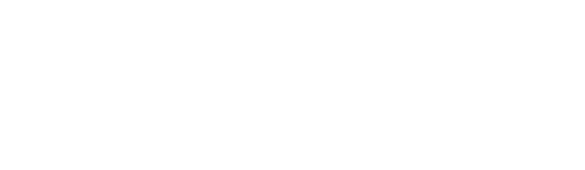
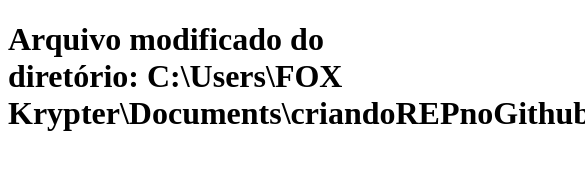
Before and after one commit to denisfreitas999/criandoREPnoGithubCLONANDOnowin, a plain HTML site: page public_html/index.html in a window 390 px wide. Shown: the top 170 px of the page, 585 px wide, since content can reach past the window. Drawn offline with Linux system fonts and the light colour scheme.

Commit message:
Adicionados arquivos fixedMenu.js e responsiveMenu.js e modificado o arquivo index.html

```diff
--- a/public_html/index.html
+++ b/public_html/index.html
@@ -6,6 +6,6 @@
     <title>Título modificado diretamete o GitHub</title>
 </head>
 <body>
-
+    <h1>Arquivo modificado do diretório: C:\Users\FOX Krypter\Documents\criandoREPnoGithubCLONANDOnowin\public_html</h1>
 </body>
 </html>
```
